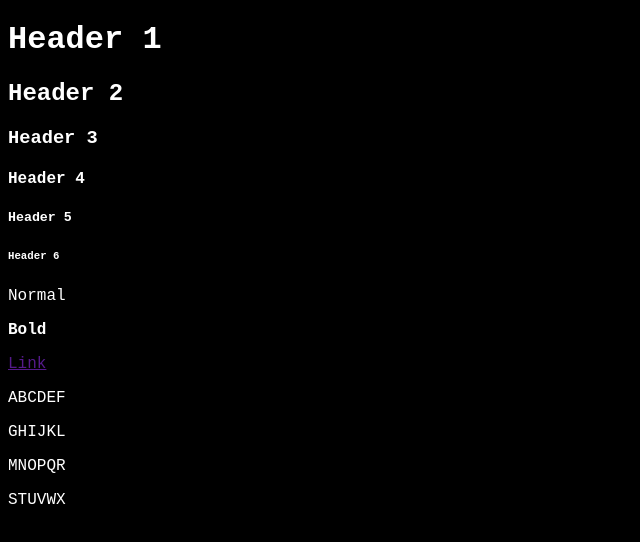
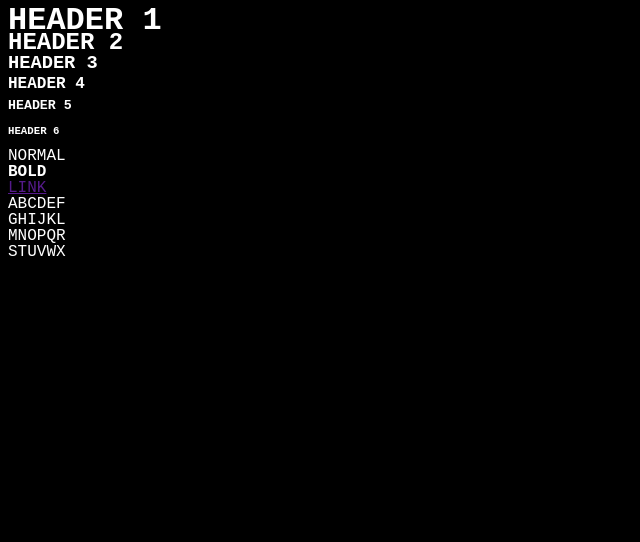
Before and after one commit to piemadd/Piero.CSS-v2, a plain HTML site: page index.html in a window 1280 px wide. Shown: the whole page, without its empty margins (0-640 px from the left). Drawn offline with Linux system fonts and the light colour scheme.

```diff
--- a/style.css
+++ b/style.css
@@ -1,26 +1,5 @@
 :root {
-	//Colors
-	--blue: #007bff;
-    --indigo: #6610f2;
-    --purple: #6f42c1;
-    --pink: #e83e8c;
-    --red: #dc3545;
-    --orange: #fd7e14;
-    --yellow: #ffc107;
-    --green: #28a745;
-    --teal: #20c997;
-    --cyan: #17a2b8;
-    --white: #fff;
-    --gray: #6c757d;
-    --gray-dark: #343a40;
-    --primary: #007bff;
-    --secondary: #6c757d;
-    --success: #28a745;
-    --info: #17a2b8;
-    --warning: #ffc107;
-    --danger: #dc3545;
-    --light: #f8f9fa;
-    --dark: #343a40;
+	//insert colors if needed lol
 }
 
 body {
@@ -36,6 +15,13 @@ body {
 		Segoe UI Symbol,
 		Noto Color Emoji;
 	background-color: #000000;
-	color: #ffffff;
+	color: white;
+	text-transform: uppercase;
+	line-height: 0;
+}
 
-}
+h1, h2, h3, h4, h5, h6
+
+h1:hover, h2:hover, h3:hover, h4:hover, h5:hover, h6:hover
+
+:hover
```
